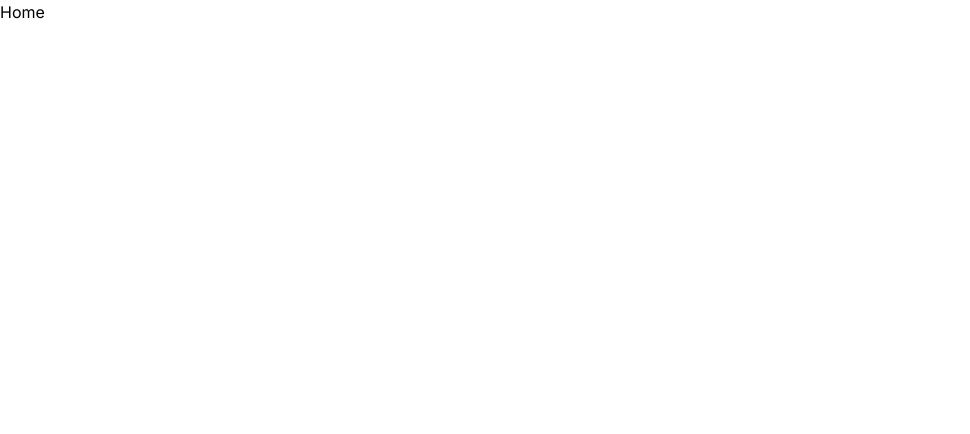
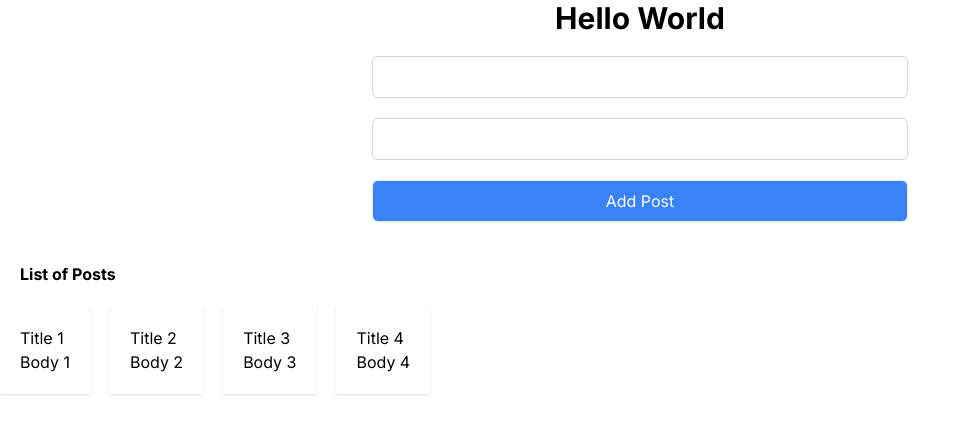
Before and after one commit to BobBrian/staticdotcom, a Next.js app: page / in a window 1280 px wide. Shown: the top 434 px of the page, without its empty margins (0-970 px from the left). Built offline with nearby package versions, Linux system fonts and the light colour scheme; data requests are answered from the project's data file.

Commit message:
Server-Actions Commit

```diff
--- a/app/page.tsx
+++ b/app/page.tsx
@@ -1,7 +1,78 @@
+import { revalidateTag } from 'next/cache'
 import React from 'react'
 
-export default function Home() {
+export interface Posts {
+  userId?: number
+  id?: number,
+  title: string,
+  body: string
+}
+
+export default async  function Home() {
+
+  //100% Verified to Work
+  const res = await fetch("http://localhost:3100/posts",{
+    cache: 'no-cache',
+    next:{
+      tags:["posts"]
+    }
+  })
+
+  //100% Verified to Work
+  const posts: Posts[] = await res.json()
+
+  //100% Verified to Work
+  const addPosttoDatabase = async (e:FormData) => {
+    "use server"
+    const title = e.get("title")?.toString()
+    const body = e.get("body")?.toString()
+
+    if(!body || !title) return
+
+    const newPost: Posts = {title, body}
+
+    await fetch("http://localhost:3100/posts",{
+      method: 'POST',
+      headers: { "Content-Type": "application/json" },
+      body: JSON.stringify(newPost),
+
+    })
+
+    revalidateTag('posts')
+
+  }
+
+  const deletePostfromDatabase = async (id:number) =>{
+    await fetch(`http://localhost:3100/posts/${id}`,{
+      method:'DELETE'
+    }).then(() => {
+      console.log('Todo Deleted')
+    })
+
+    revalidateTag('posts')
+
+  }
+
   return (
-    <div>Home</div>
+    <main>
+      <h1 className="text-3xl font-bold text-center">Hello World</h1>
+
+      <form action={addPosttoDatabase} className="flex flex-col gap-5 max-w-xl mx-auto p-5">
+        <input name="title" className="border border-gray-300 p-2 rounded-md"/>
+        <input name="body" className="border border-gray-300 p-2 rounded-md"/>
+        <button className="border bg-blue-500 text-white p-2 rounded-md">Add Post</button>
+      </form>
+
+      <h2 className="font-bold p-5">List of Posts</h2>
+      <div className="flex flex-wrap gap-5">
+        {posts.map(post => (
+          <div key={post.id} className="p-5 shadow">
+            <p>{post.title}</p>
+            <p>{post.body}</p>
+          </div>
+        ))}
+
+      </div>
+    </main>
   )
 }
--- /dev/null
+++ b/lib/data.json
@@ -0,0 +1,26 @@
+{
+  "posts": [
+    {
+      "userId?": 1,
+      "id": 1,
+      "title": "Title 1",
+      "body": "Body 1"
+    },
+    {
+      "userId?": 2,
+      "id": 2,
+      "title": "Title 2",
+      "body": "Body 2"
+    },
+    {
+      "title": "Title 3",
+      "body": "Body 3",
+      "id": 3
+    },
+    {
+      "title": "Title 4",
+      "body": "Body 4",
+      "id": 4
+    }
+  ]
+}
--- a/next.config.js
+++ b/next.config.js
@@ -1,4 +1,8 @@
 /** @type {import('next').NextConfig} */
-const nextConfig = {}
+const nextConfig = {
+    experimental:{
+        serverActions: true,
+    },
+};
 
-module.exports = nextConfig
+module.exports = nextConfig;
```
Also changed, not shown: package.json (+11 -6 lines), 1 other file (tests, documents, lock files or other folders).
